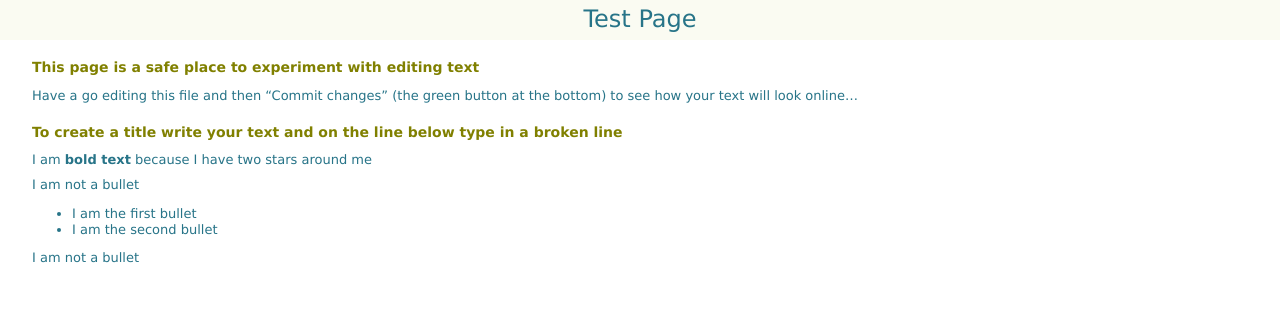
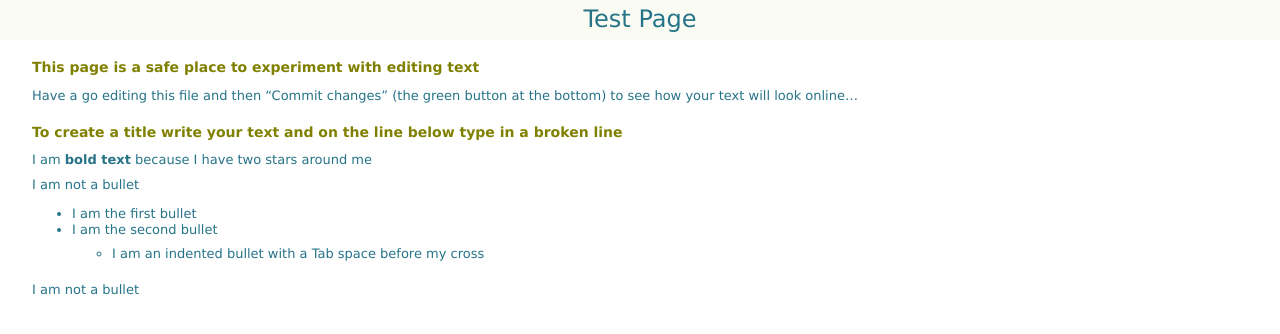
Before and after one commit to griffpatch/CPCYorkPP, a Jekyll site: the page built from pages/test.md, in a window 1280 px wide. Shown: the top 334 px of the page. Built offline with Jekyll 4.4.1, drawn with Linux system fonts in a browser that asks for light colours.

Commit message:
Update test.md

```diff
--- a/pages/test.md
+++ b/pages/test.md
@@ -21,5 +21,6 @@ I am not a bullet
 
 + I am the first bullet
 + I am the second bullet
+  + I am an indented bullet with a Tab space before my cross
 
 I am not a bullet
```
